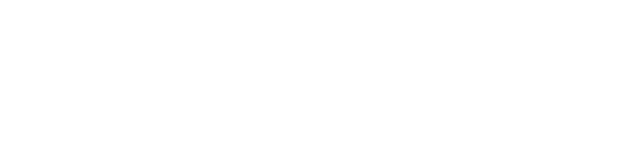
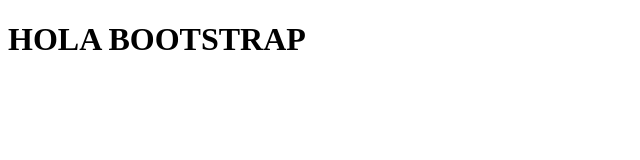
Before and after one commit to JoaPaloBael/clase-bootstrap-75, a plain HTML site: page index.html in a window 1280 px wide. Shown: the whole page, without its empty margins (0-640 px from the left). Drawn offline with Linux system fonts and the light colour scheme.

Commit message:
Agregue un titulo

```diff
--- a/index.html
+++ b/index.html
@@ -7,6 +7,6 @@
     <title>Document</title>
 </head>
 <body>
-
+    <h1>HOLA BOOTSTRAP</h1>
 </body>
 </html>
```
